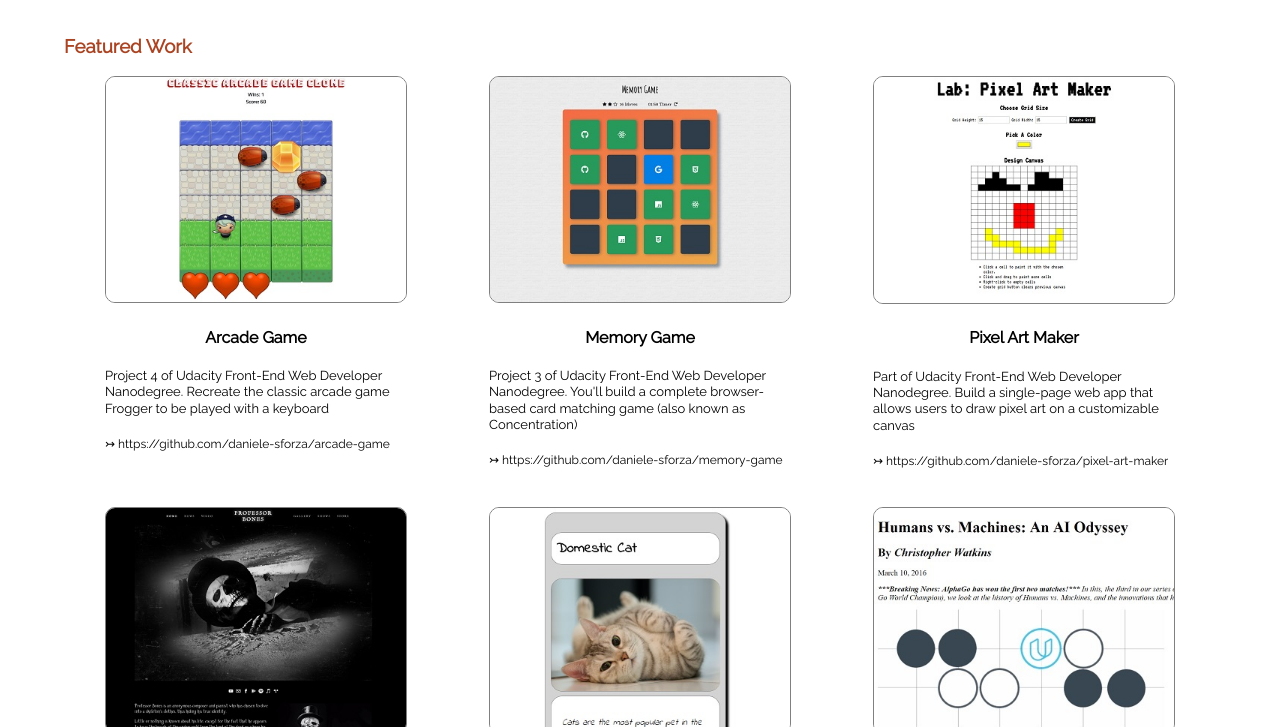
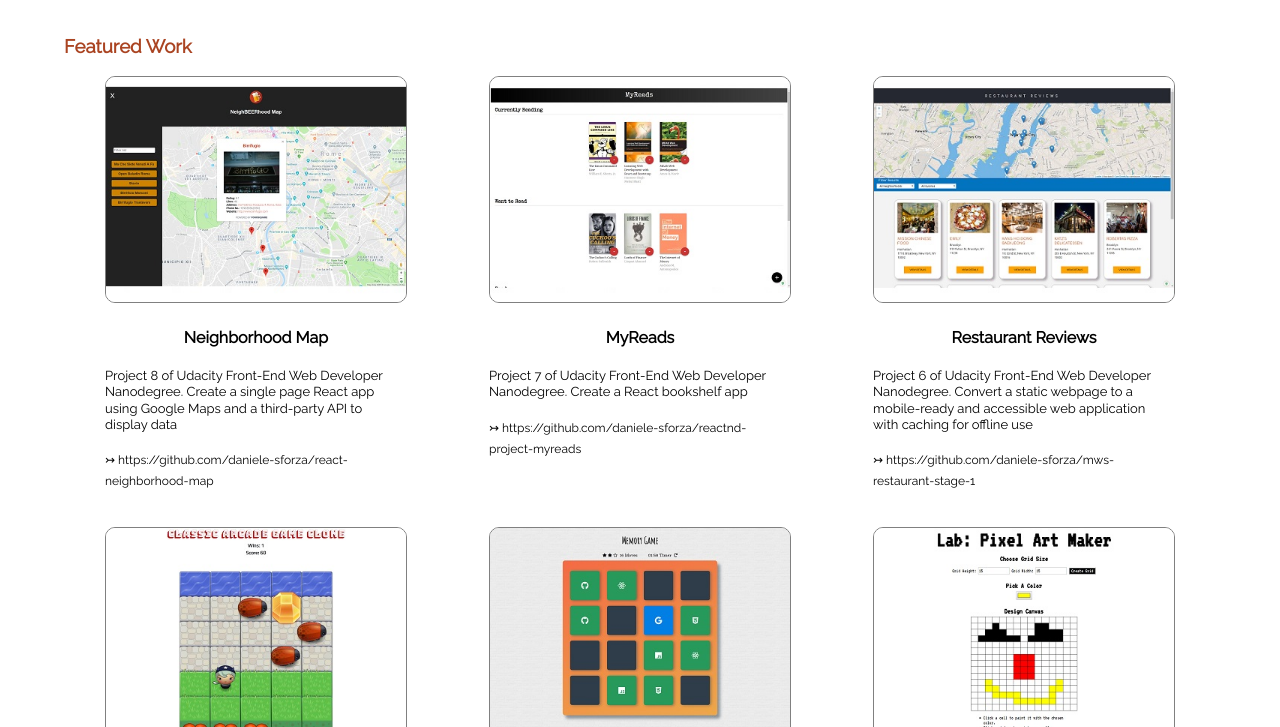
Before and after one commit to daniele-sforza/build-a-portfolio-site, a plain HTML site: page index.html in a window 1280 px wide. Shown: the part 558-1285 px from the top of the page. Drawn offline with Linux system fonts and the light colour scheme.

Commit message:
Add last 3 projects of Udacity Front-End Web Developer Nanodegree

```diff
--- a/index.html
+++ b/index.html
@@ -44,6 +44,42 @@
       <h3 class="colored-text main-font">Featured Work</h3>
 
       <section class="featured-work">
+        <div class="work-container">
+          <a href="https://daniele-sforza.github.io/react-neighborhood-map/" target="_blank">
+            <img class="work-image" src="images/neighborhood_map.jpg" alt="MyReads preview image">
+          </a>
+          <h4 class="main-font">Neighborhood Map</h4>
+          <p class="main-font medium-font work-description">Project 8 of Udacity Front-End Web Developer Nanodegree. Create a single page React app using Google Maps and a third-party API to display data
+          </p>
+          <p class="work-description">
+            <a href="https://github.com/daniele-sforza/react-neighborhood-map" target="_blank">↣ https://github.com/daniele-sforza/react-neighborhood-map</a>
+          </p>
+        </div>
+
+        <div class="work-container">
+          <a href="https://daniele-sforza.github.io/reactnd-project-myreads/" target="_blank">
+            <img class="work-image" src="images/myreads.jpg" alt="MyReads preview image">
+          </a>
+          <h4 class="main-font">MyReads</h4>
+          <p class="main-font medium-font work-description">Project 7 of Udacity Front-End Web Developer Nanodegree. Create a React bookshelf app
+          </p>
+          <p class="work-description">
+            <a href="https://github.com/daniele-sforza/reactnd-project-myreads" target="_blank">↣ https://github.com/daniele-sforza/reactnd-project-myreads</a>
+          </p>
+        </div>
+
+        <div class="work-container">
+          <a href="https://daniele-sforza.github.io/mws-restaurant-stage-1/" target="_blank">
+            <img class="work-image" src="images/restaurant_reviews.jpg" alt="Restaurant Reviews preview image">
+          </a>
+          <h4 class="main-font">Restaurant Reviews</h4>
+          <p class="main-font medium-font work-description">Project 6 of Udacity Front-End Web Developer Nanodegree. Convert a static webpage to a mobile-ready and accessible web application with caching for offline use
+          </p>
+          <p class="work-description">
+            <a href="https://github.com/daniele-sforza/mws-restaurant-stage-1" target="_blank">↣ https://github.com/daniele-sforza/mws-restaurant-stage-1</a>
+          </p>
+        </div>
+
         <div class="work-container">
           <a href="https://daniele-sforza.github.io/arcade-game/" target="_blank">
             <img class="work-image" src="images/arcade_game.jpg" alt="Arcade Game preview image">
```
Also changed, not shown: images/myreads.jpg (added), images/neighborhood_map.jpg (added), images/restaurant_reviews.jpg (added).
